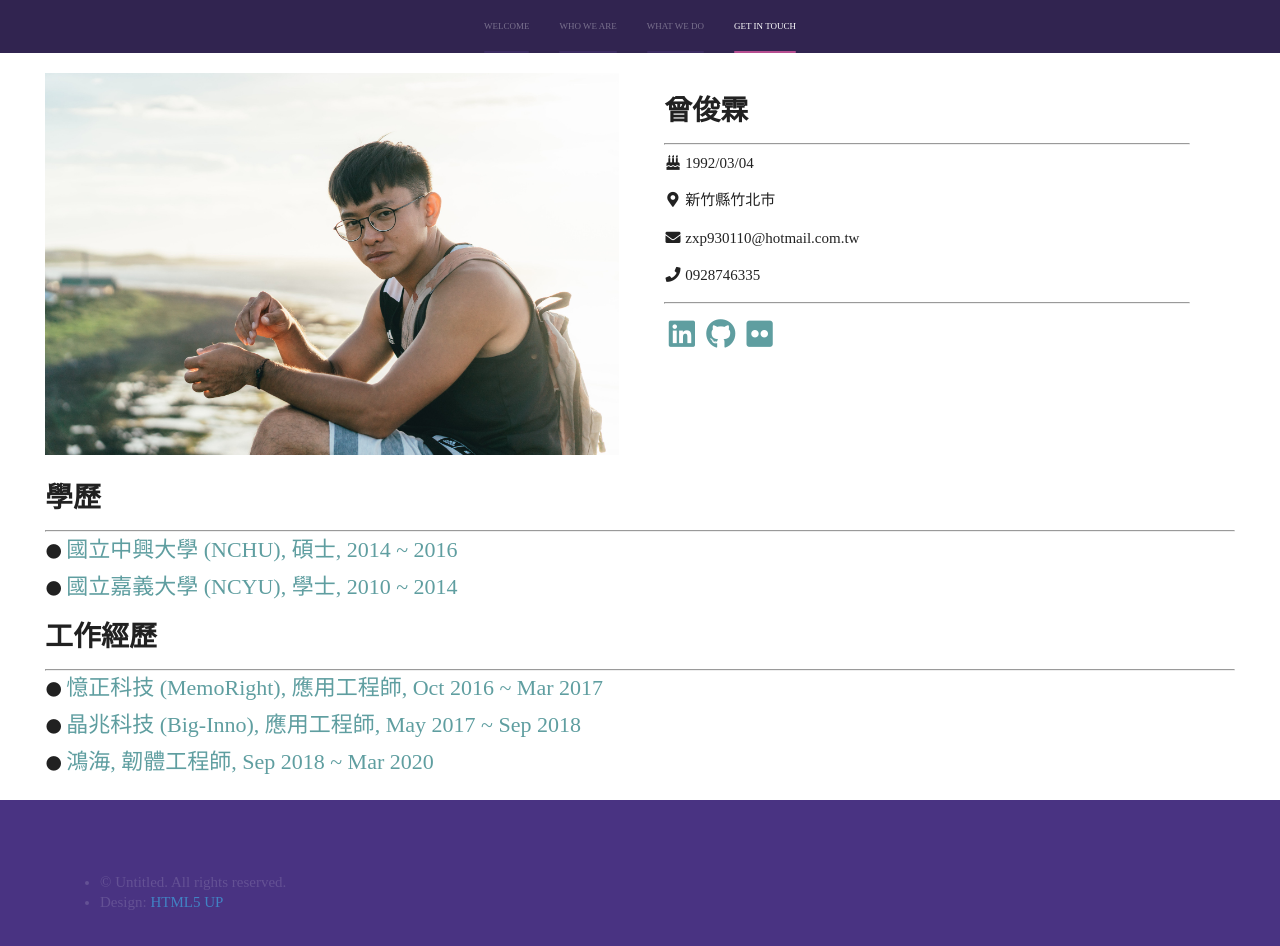
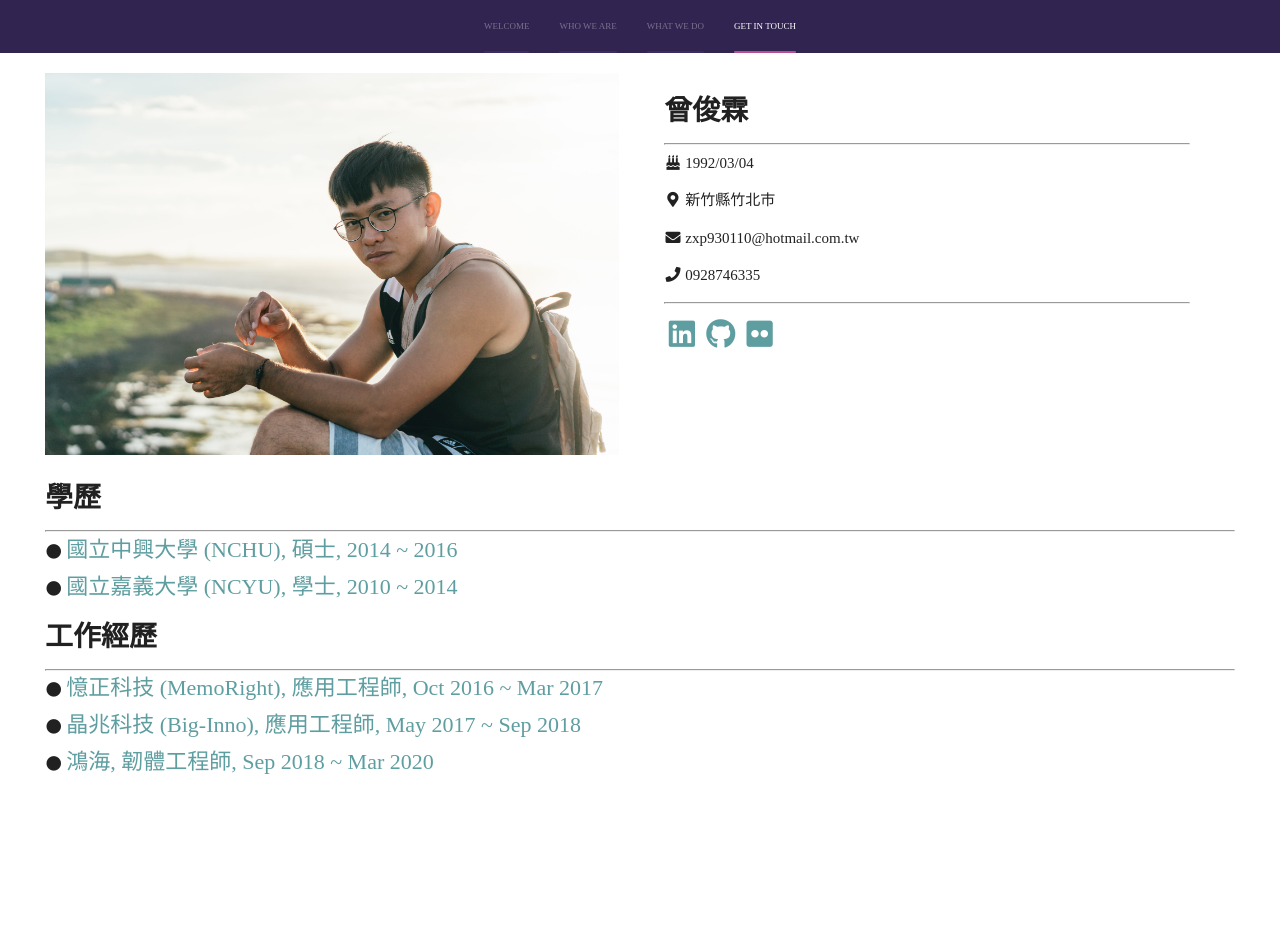
Before and after one commit to JosephT5566/my-resume, a React (Create React App) app: page / in a window 1280 px wide. Shown: the top 946 px of the page. After the commit the page ends 800 px from the top, so only its background shows below. Built offline with nearby package versions, Linux system fonts and the light colour scheme; a web font is replaced by a local one.

Commit message:
Remove Footer from App 1. put Footer into Main

```diff
--- a/src/components/App.js
+++ b/src/components/App.js
@@ -6,7 +6,6 @@ import { CurrentIndexStore } from '../contexts/IndexContext';
 
 import Main from './Main';
 import Navigation from './Navigation';
-import Footer from './Footer';
 
 class App extends React.Component {
     render() {
@@ -14,10 +13,7 @@ class App extends React.Component {
             <div id="app">
                 <CurrentIndexStore>
                     <Navigation />
-                    <div id="content">
-                        <Main />
-                        <Footer />
-                    </div>
+                    <Main />
                 </CurrentIndexStore>
             </div>
         );
```
